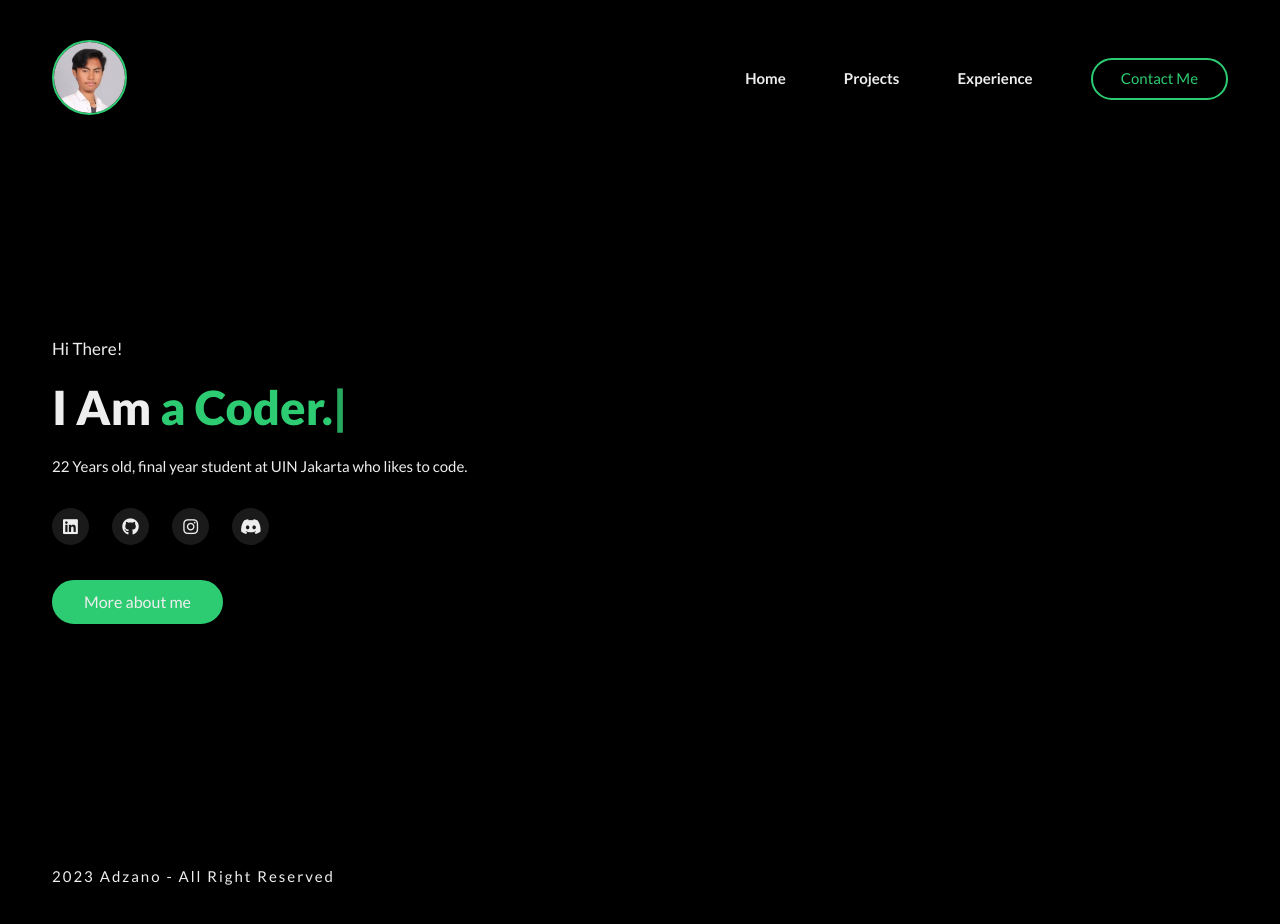
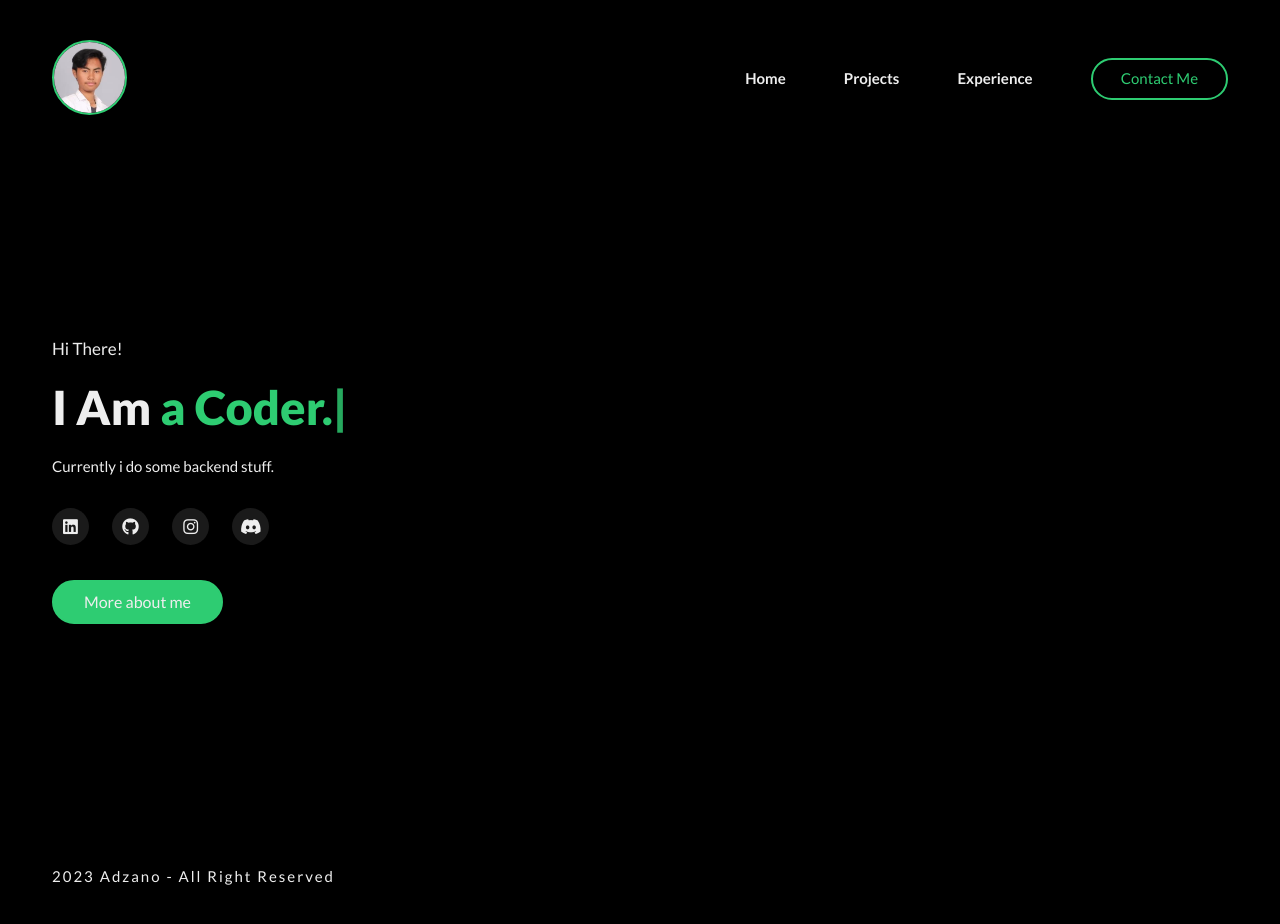
Before and after one commit to adzano/adzano.github.io, a plain HTML site: page index.html in a window 1280 px wide. Drawn offline with nearby package versions, Linux system fonts and the light colour scheme.

Commit message:
Update index.html

```diff
--- a/index.html
+++ b/index.html
@@ -4,7 +4,7 @@
         <meta charset="utf-8">
         <meta name="viewport" content="width=device-width, initial-scale=1.0">
 
-        <title>My Personal Website</title>
+        <title>Adzano's Personal Portfolio</title>
         <link rel="stylesheet" type="text/css" href="css/style.css">
 
         <link rel="preconnect" href="https://fonts.googleapis.com">
@@ -44,7 +44,7 @@
                     <div class="hero-text">
                         <h3>Hi There!</h3>
                         <h1>I Am <span class="input"></span></h1>
-                        <p>22 Years old, final year student at UIN Jakarta who likes to code.</p>
+                        <p>Currently i do some backend stuff.</p>
                         <div class="social">
                             <a href="https://www.linkedin.com/in/adzanoelang"><i class="fa-brands fa-linkedin"></i></a>
                             <a href="https://github.com/xxxylo"><i class="fa-brands fa-github"></i></a>
```
